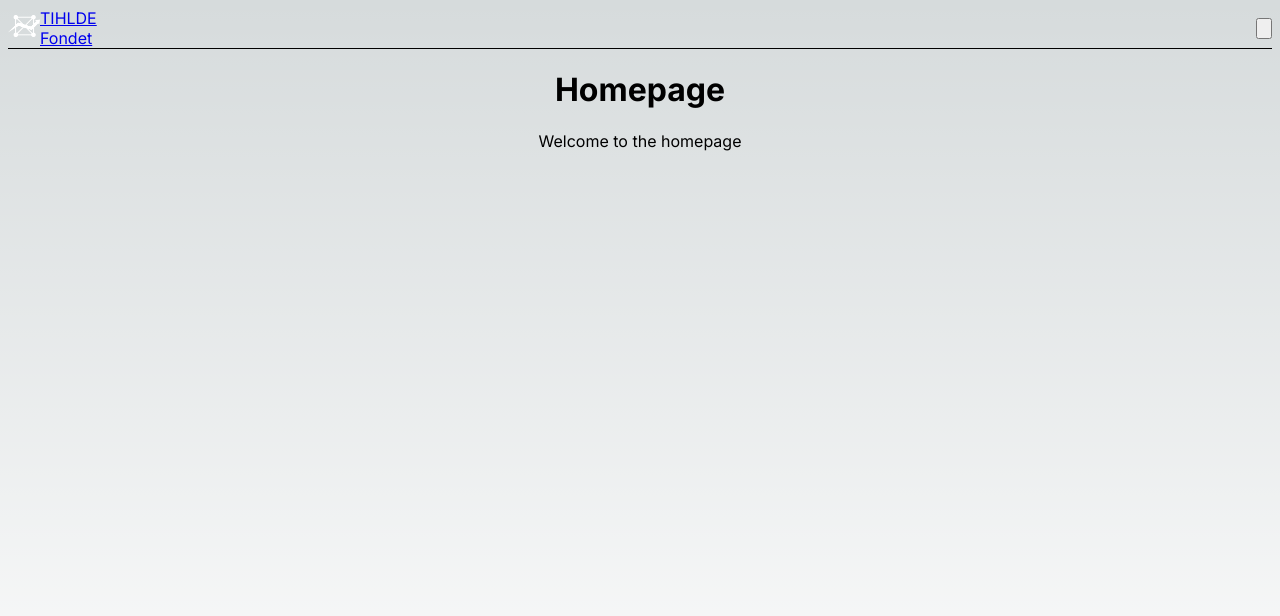
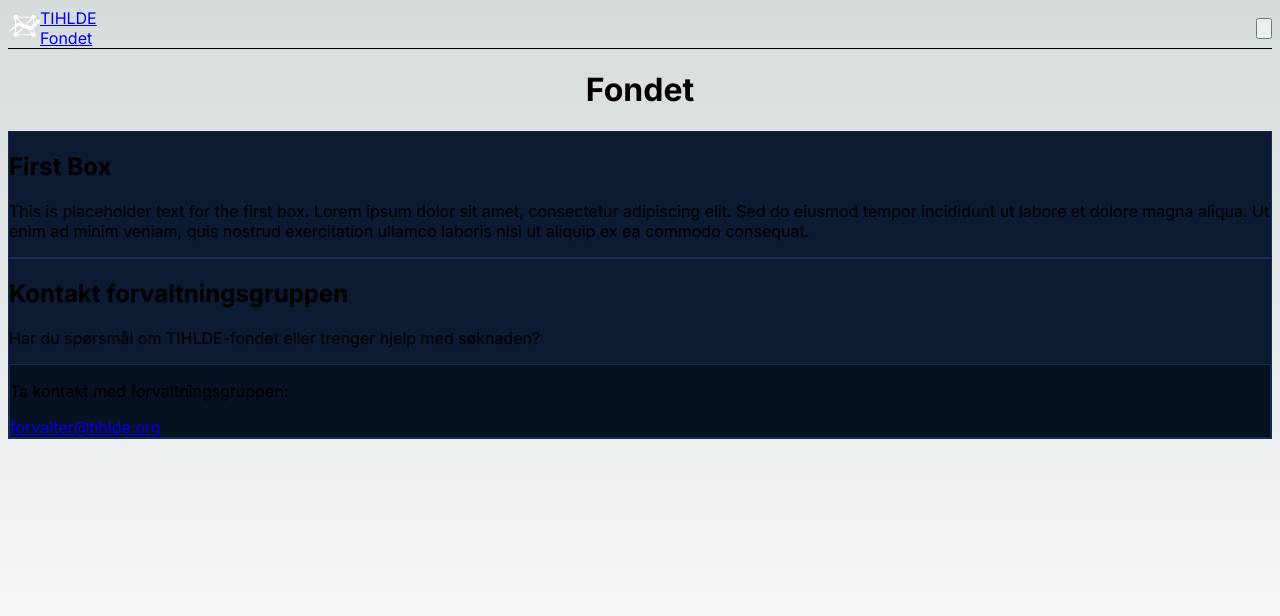
Before and after one commit to TIHLDE/Fondet, a Next.js app: page / in a window 1280 px wide. Shown: the top 616 px of the page. Built offline with nearby package versions, Linux system fonts and the light colour scheme.

Commit message:
Added component for contact

```diff
--- a/app/about/page.tsx
+++ b/app/about/page.tsx
@@ -1,11 +1,12 @@
 import Navbar from '../components/Navbar'
+import ContactBox from '../components/ContactBox'
 
 export default function About() {
   return (
     <div className="min-h-screen bg-gradient-primary">
       <Navbar />
       <main className="flex flex-col items-center justify-center p-8">
-        <div className="text-center">
+        <div className="text-center mb-12">
           <h1 className="text-4xl font-bold text-foreground mb-4">
             About
           </h1>
@@ -13,6 +14,11 @@ export default function About() {
             About page content
           </p>
         </div>
+
+        {/* Contact Box */}
+        <div className="w-full max-w-6xl mx-auto">
+          <ContactBox />
+        </div>
       </main>
     </div>
   )
--- a/app/apply/page.tsx
+++ b/app/apply/page.tsx
@@ -1,11 +1,12 @@
 import Navbar from '../components/Navbar'
+import ContactBox from '../components/ContactBox'
 
 export default function Apply() {
   return (
     <div className="min-h-screen bg-gradient-primary">
       <Navbar />
       <main className="flex flex-col items-center justify-center p-8">
-        <div className="text-center">
+        <div className="text-center mb-12">
           <h1 className="text-4xl font-bold text-foreground mb-4">
             Apply
           </h1>
@@ -13,6 +14,11 @@ export default function Apply() {
             Apply page content
           </p>
         </div>
+
+        {/* Contact Box */}
+        <div className="w-full max-w-6xl mx-auto">
+          <ContactBox />
+        </div>
       </main>
     </div>
   )
--- /dev/null
+++ b/app/components/ContactBox.tsx
@@ -0,0 +1,27 @@
+export default function ContactBox() {
+  return (
+    <div className="bg-[hsl(217,62%,12%)] border border-[hsl(217,62%,20%)] rounded-lg p-8 shadow-lg">
+      <h2 className="text-2xl font-semibold text-white mb-6">
+        Kontakt forvaltningsgruppen
+      </h2>
+
+      <div className="space-y-4">
+        <p className="text-gray-300 text-lg leading-relaxed">
+          Har du spørsmål om TIHLDE-fondet eller trenger hjelp med søknaden?
+        </p>
+
+        <div className="bg-[hsl(217,62%,8%)] border border-[hsl(217,62%,20%)] rounded-md p-4">
+          <p className="text-gray-300 mb-3 font-medium">
+            Ta kontakt med forvaltningsgruppen:
+          </p>
+          <a
+            href="mailto:forvalter@tihlde.org"
+            className="text-blue-400 hover:text-blue-300 font-semibold text-lg transition-colors"
+          >
+            forvalter@tihlde.org
+          </a>
+        </div>
+      </div>
+    </div>
+  )
+}
--- a/app/group/page.tsx
+++ b/app/group/page.tsx
@@ -1,11 +1,12 @@
 import Navbar from '../components/Navbar'
+import ContactBox from '../components/ContactBox'
 
 export default function Group() {
   return (
     <div className="min-h-screen bg-gradient-primary">
       <Navbar />
       <main className="flex flex-col items-center justify-center p-8">
-        <div className="text-center">
+        <div className="text-center mb-12">
           <h1 className="text-4xl font-bold text-foreground mb-4">
             Group
           </h1>
@@ -13,6 +14,11 @@ export default function Group() {
             Group page content
           </p>
         </div>
+
+        {/* Contact Box */}
+        <div className="w-full max-w-6xl mx-auto">
+          <ContactBox />
+        </div>
       </main>
     </div>
   )
--- a/app/page.tsx
+++ b/app/page.tsx
@@ -1,17 +1,33 @@
 import Navbar from './components/Navbar'
+import ContactBox from './components/ContactBox'
 
 export default function Home() {
   return (
     <div className="min-h-screen bg-gradient-primary">
       <Navbar />
       <main className="flex flex-col items-center justify-center p-8">
-        <div className="text-center">
-          <h1 className="text-4xl font-bold text-foreground mb-4">
-            Homepage
+        <div className="text-center mb-12">
+          <h1 className="text-4xl font-bold text-foreground">
+            Fondet
           </h1>
-          <p className="text-lg text-muted-foreground">
-            Welcome to the homepage
-          </p>
+        </div>
+
+        {/* Two boxes container */}
+        <div className="w-full max-w-6xl mx-auto space-y-6">
+          {/* First box */}
+          <div className="bg-[hsl(217,62%,12%)] border border-[hsl(217,62%,20%)] rounded-lg p-6 shadow-lg">
+            <h2 className="text-2xl font-semibold text-white mb-4">
+              First Box
+            </h2>
+            <p className="text-gray-300">
+              This is placeholder text for the first box. Lorem ipsum dolor sit amet, consectetur adipiscing elit.
+              Sed do eiusmod tempor incididunt ut labore et dolore magna aliqua. Ut enim ad minim veniam,
+              quis nostrud exercitation ullamco laboris nisi ut aliquip ex ea commodo consequat.
+            </p>
+          </div>
+
+          {/* Contact Box */}
+          <ContactBox />
         </div>
       </main>
     </div>
```
